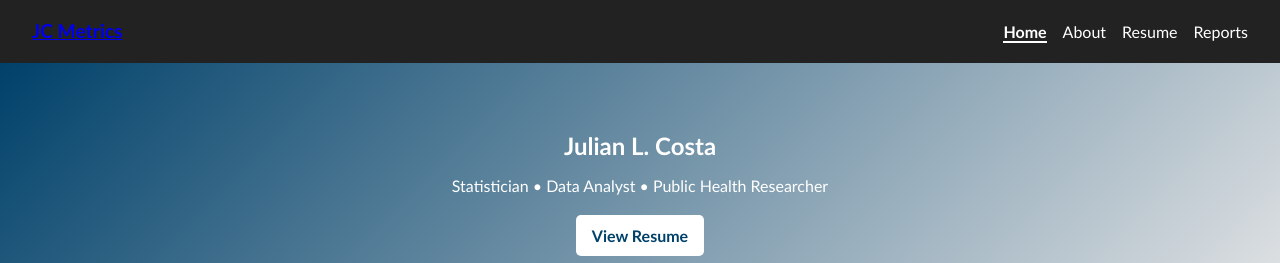
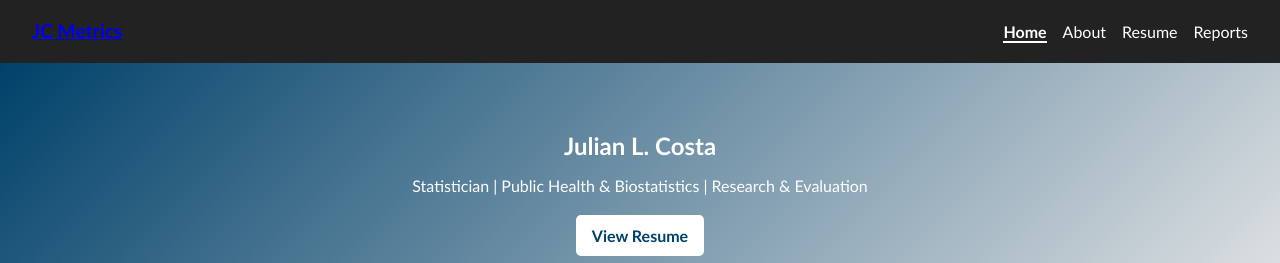
Before and after one commit to alittlepeaceoflove/alittlepeaceoflove.github.io, a plain HTML site: page index.html in a window 1280 px wide. Shown: the top 263 px of the page. Drawn offline with Linux system fonts and the light colour scheme.

Commit message:
Update index.html

```diff
--- a/index.html
+++ b/index.html
@@ -28,7 +28,7 @@
   <section class="hero">
     <div class="hero-content">
       <h1>Julian L. Costa</h1>
-      <p>Statistician • Data Analyst • Public Health Researcher</p>
+      <p>Statistician | Public Health & Biostatistics | Research & Evaluation</p>
       <a href="resume.html" class="btn">View Resume</a>
     </div>
   </section>
```
